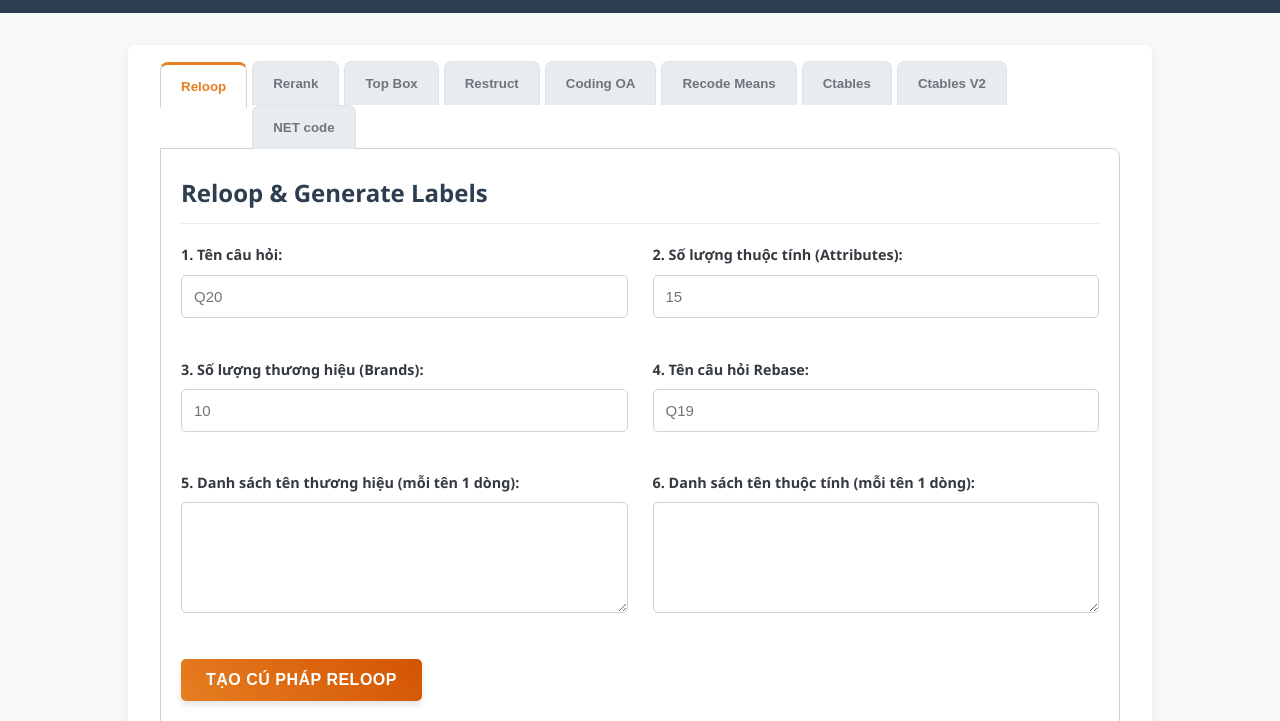
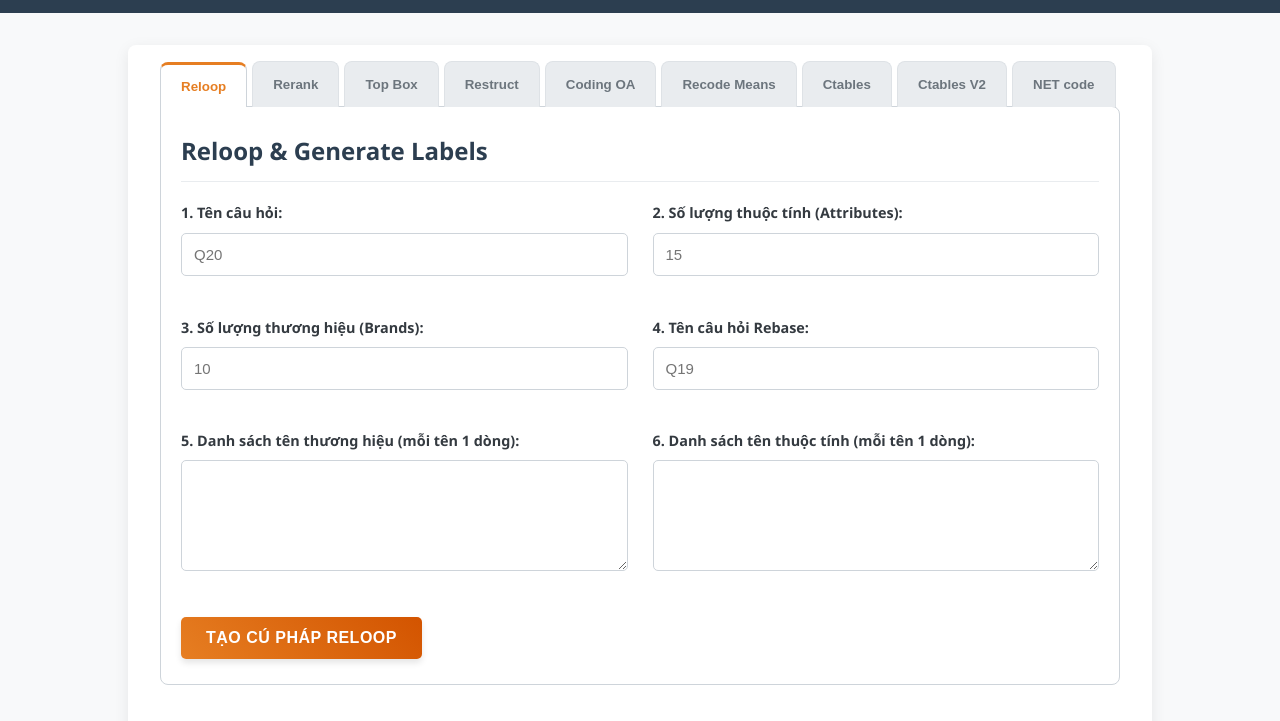
Before and after one commit to laquangthang/IFM-SPSS-Syntax-V2, a website: page public/index.html in a window 1280 px wide. Shown: the part 70-791 px from the top of the page. Drawn offline with Linux system fonts and the light colour scheme.

Commit message:
style(ctables-v2): match generate button styles; make tab bar horizontally scrollable

```diff
--- a/public/style.css
+++ b/public/style.css
@@ -43,7 +43,10 @@ main {
 
 /* --- Điều hướng Tab --- */
 .tab {
-    overflow: hidden;
+    display: flex;
+    flex-wrap: nowrap;
+    overflow-x: auto;
+    overflow-y: hidden;
     margin-bottom: -1px;
     position: relative;
     z-index: 2;
@@ -52,7 +55,7 @@ main {
 .tab button {
     background-color: #e9ecef;
     color: #6c757d;
-    float: left;
+    flex: 0 0 auto; /* prevent shrinking, keep in one row */
     border: 1px solid #dee2e6;
     border-bottom: none;
     outline: none;
@@ -62,6 +65,7 @@ main {
     border-radius: 8px 8px 0 0;
     margin-right: 5px;
     font-weight: 600;
+    white-space: nowrap; /* prevent text wrap inside button */
 }
 
 .tab button:hover {
@@ -132,7 +136,7 @@ textarea {
 }
 
 /* --- Nút bấm --- */
-button[type="submit"], #ctablesStep1Btn, #ctablesStep2Btn {
+button[type="submit"], #ctablesStep1Btn, #ctablesStep2Btn, #ctablesV2GenerateBtn {
     display: inline-block;
     background: linear-gradient(45deg, #e67e22, #d35400);
     color: white;
@@ -148,7 +152,7 @@ button[type="submit"], #ctablesStep1Btn, #ctablesStep2Btn {
     transition: all 0.3s ease;
 }
 
-button[type="submit"]:hover, #ctablesStep1Btn:hover, #ctablesStep2Btn:hover {
+button[type="submit"]:hover, #ctablesStep1Btn:hover, #ctablesStep2Btn:hover, #ctablesV2GenerateBtn:hover {
     transform: translateY(-2px);
     box-shadow: 0 6px 12px rgba(0,0,0,0.15);
 }
```
